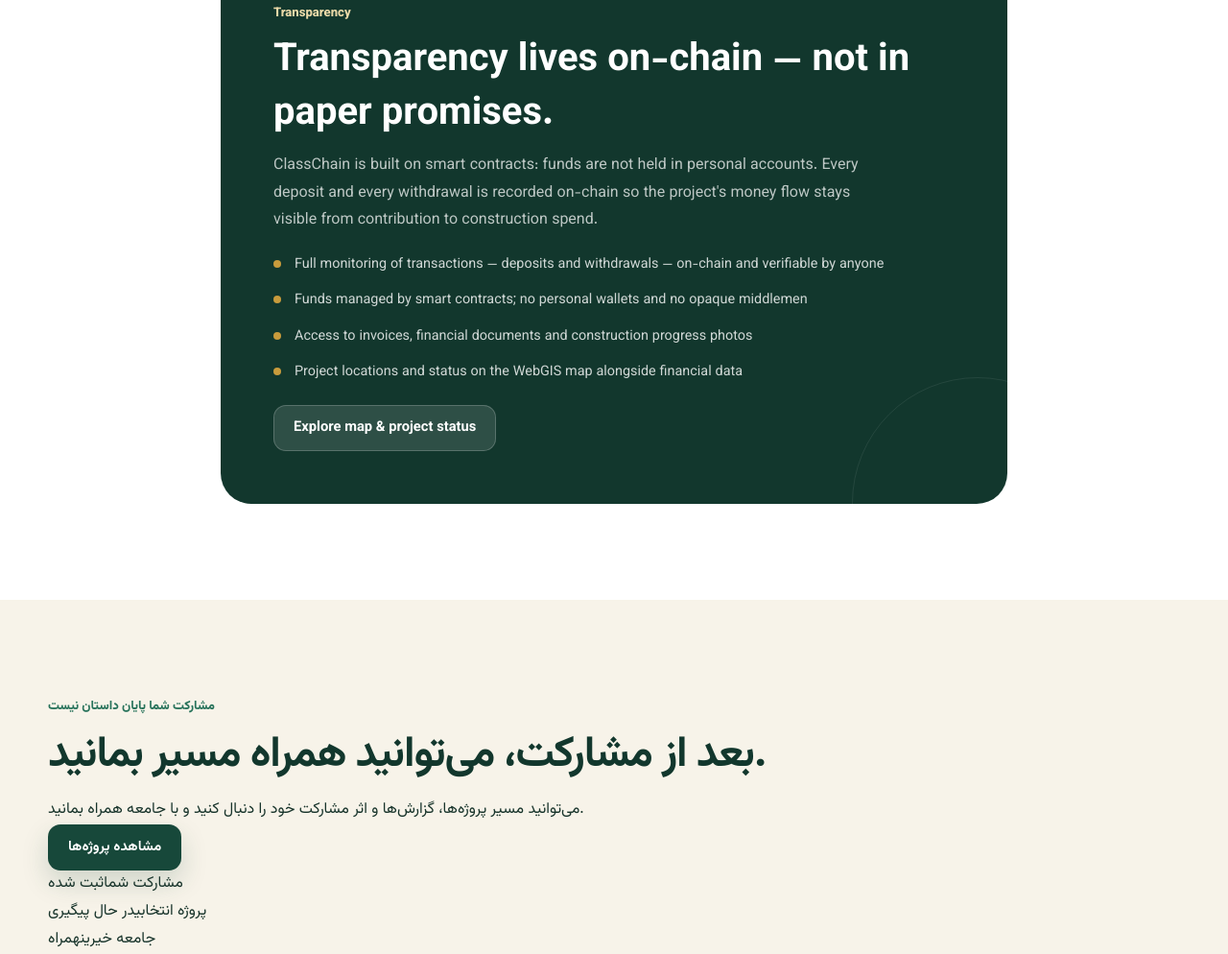
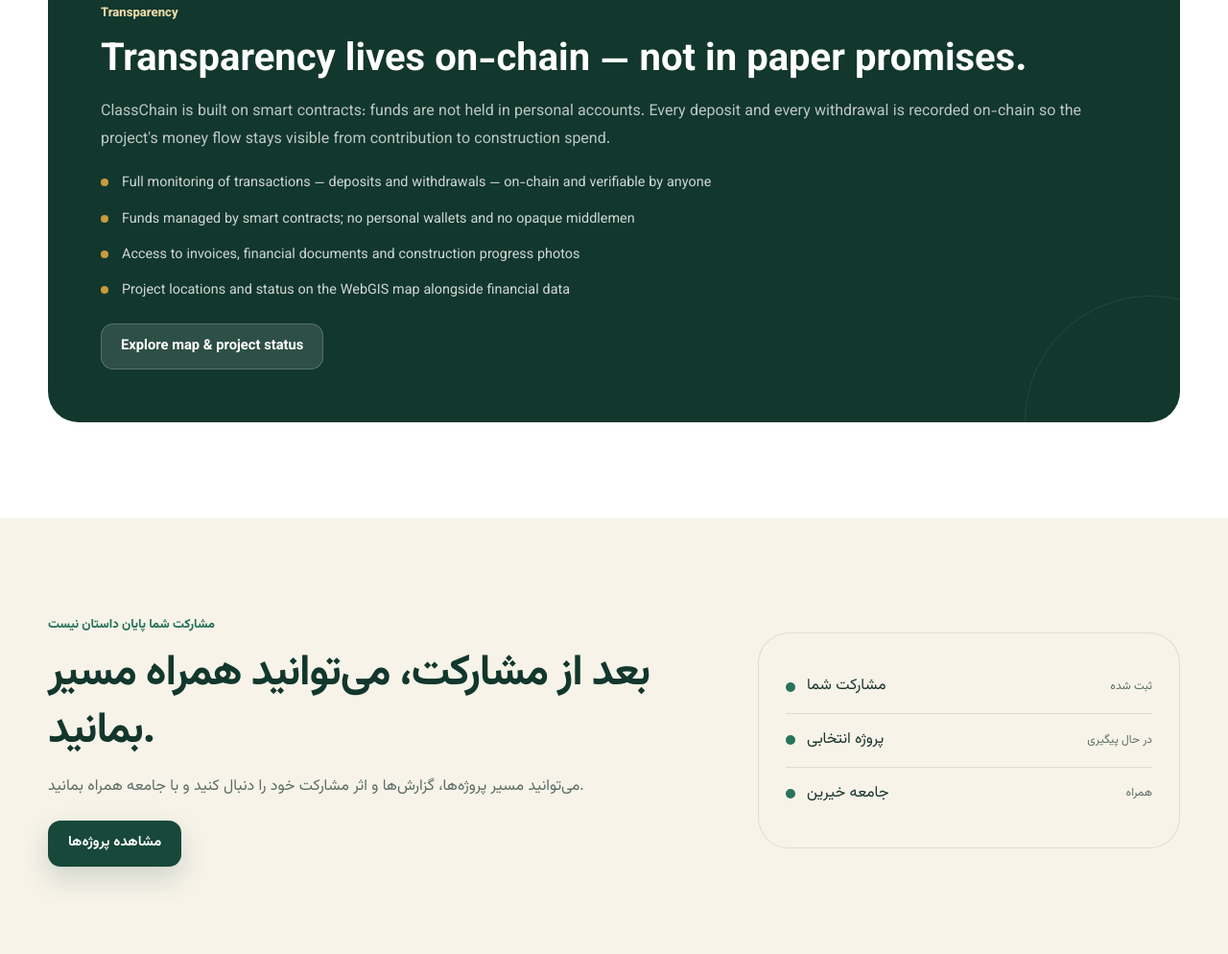
Before and after one commit to arashmardani/NewSite, a plain HTML site: page index.html in a window 1280 px wide. Shown: the part 3748-4742 px from the top of the page at 96% size. Drawn offline with Linux system fonts and the light colour scheme.

Commit message:
Full-width transparency card; footer 5-col; restore after-donation styles

```diff
--- a/style.css
+++ b/style.css
@@ -214,9 +214,9 @@
     border: 1px solid rgba(255,255,255,.08); right: -100px; bottom: -130px;
 }
 .transparency-box h2 { font-size: clamp(1.6rem, 5vw, 2.5rem); line-height: 1.4; margin-bottom: 12px; }
-.transparency-box p { color: rgba(255,255,255,.72); max-width: 650px; }
+.transparency-box p { color: rgba(255,255,255,.72); max-width: none; }
 .transparency-list {
-    list-style: none; margin-top: 18px; display: grid; gap: 12px; max-width: 640px;
+    list-style: none; margin-top: 18px; display: grid; gap: 12px;
 }
 .transparency-list li {
     position: relative; padding-inline-start: 22px;
@@ -226,6 +226,18 @@
     content: ""; position: absolute; inset-inline-start: 0; top: 0.55em;
     width: 8px; height: 8px; border-radius: 50%; background: var(--gold);
 }
+.after-donation { display: grid; gap: 20px; align-items: center; }
+.after-donation-content { max-width: 650px; }
+.after-donation-content p { color: var(--text-soft); margin-bottom: 20px; }
+.dashboard-card {
+    background: var(--cream); border-radius: var(--radius-lg); padding: 28px; border: 1px solid var(--border);
+}
+.dashboard-card-row {
+    display: flex; align-items: center; gap: 12px; padding: 13px 0; border-bottom: 1px solid var(--border);
+}
+.dashboard-card-row:last-child { border-bottom: 0; }
+.dashboard-dot { width: 10px; height: 10px; border-radius: 50%; background: var(--green-700); }
+.dashboard-card-row span:last-child { margin-inline-start: auto; font-size: .75rem; color: var(--text-soft); }
 .final-cta { background: var(--green-900); color: white; text-align: center; }
 .final-cta-inner { max-width: 760px; margin: auto; }
 .final-cta h2 { font-size: clamp(2rem, 6vw, 3.5rem); line-height: 1.35; margin-bottom: 17px; }
@@ -248,7 +260,7 @@
     .cards { grid-template-columns: repeat(2, 1fr); }
     .process { grid-template-columns: 1fr; }
     .participation-grid { grid-template-columns: repeat(2, 1fr); }
-    .footer-grid { grid-template-columns: 2fr 1fr 1fr 1fr; }
+    .footer-grid { grid-template-columns: 1.5fr 1fr 1fr 1fr 1fr; }
     .footer-bottom { flex-direction: row; justify-content: space-between; }
 }
 @media (min-width: 900px) {
@@ -261,7 +273,8 @@
     .cards { grid-template-columns: repeat(3, 1fr); }
     .process { grid-template-columns: repeat(3, 1fr); }
     .community-layout { grid-template-columns: 1.1fr .9fr; gap: 80px; }
-    .transparency-box { grid-template-columns: 1fr; padding: 55px; max-width: 820px; margin-inline: auto; }
+    .transparency-box { grid-template-columns: 1fr; padding: 55px; }
+    .after-donation { grid-template-columns: 1.2fr .8fr; gap: 80px; }
 }
 @media (min-width: 1200px) {
     .hero { min-height: 78vh; }
```
